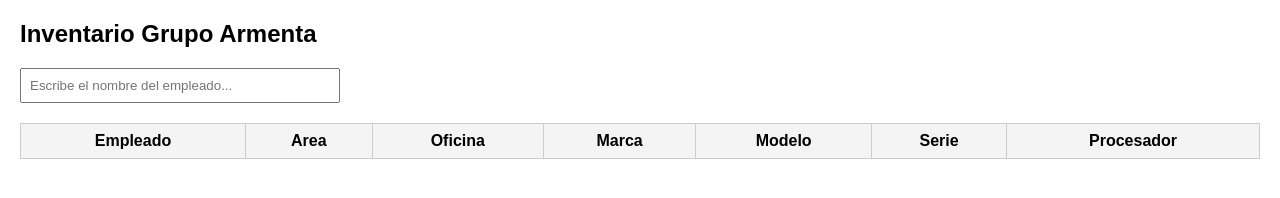
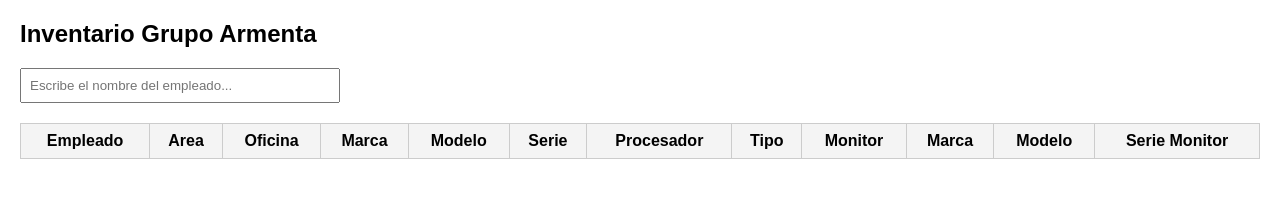
Before and after one commit to DavilaSGM/GPA, a plain HTML site: page index.html in a window 1280 px wide. Drawn offline with Linux system fonts and the light colour scheme; no server answers.

Commit message:
Update index.html
campos extras, monitor

```diff
--- a/index.html
+++ b/index.html
@@ -27,6 +27,11 @@
       <th>Modelo</th>
       <th>Serie</th>
       <th>Procesador</th>
+      <th>Tipo</th>
+      <th>Monitor</th>
+      <th>Marca</th>
+      <th>Modelo</th>
+      <th>Serie Monitor</th>
     </tr>
   </thead>
   <tbody></tbody>
```
